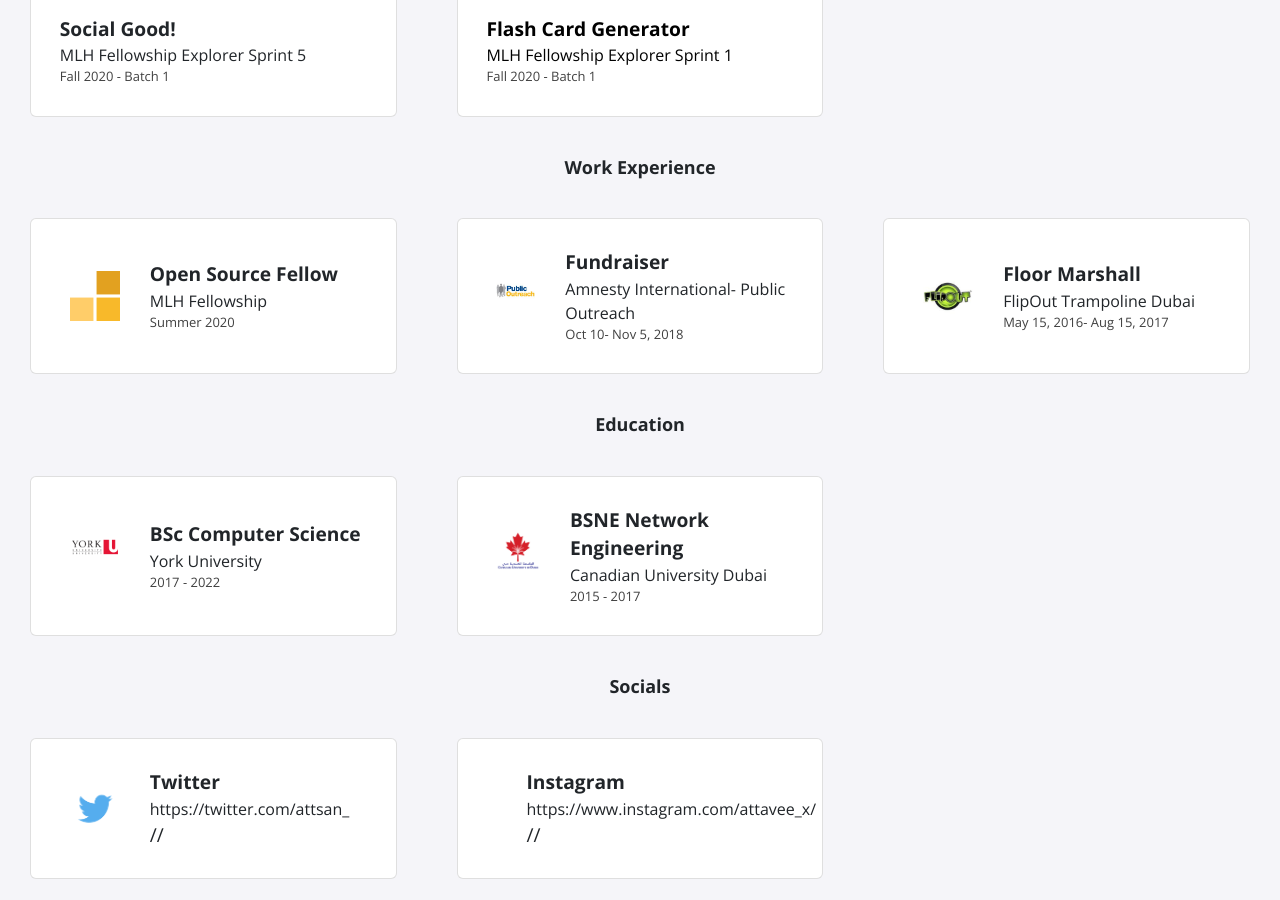
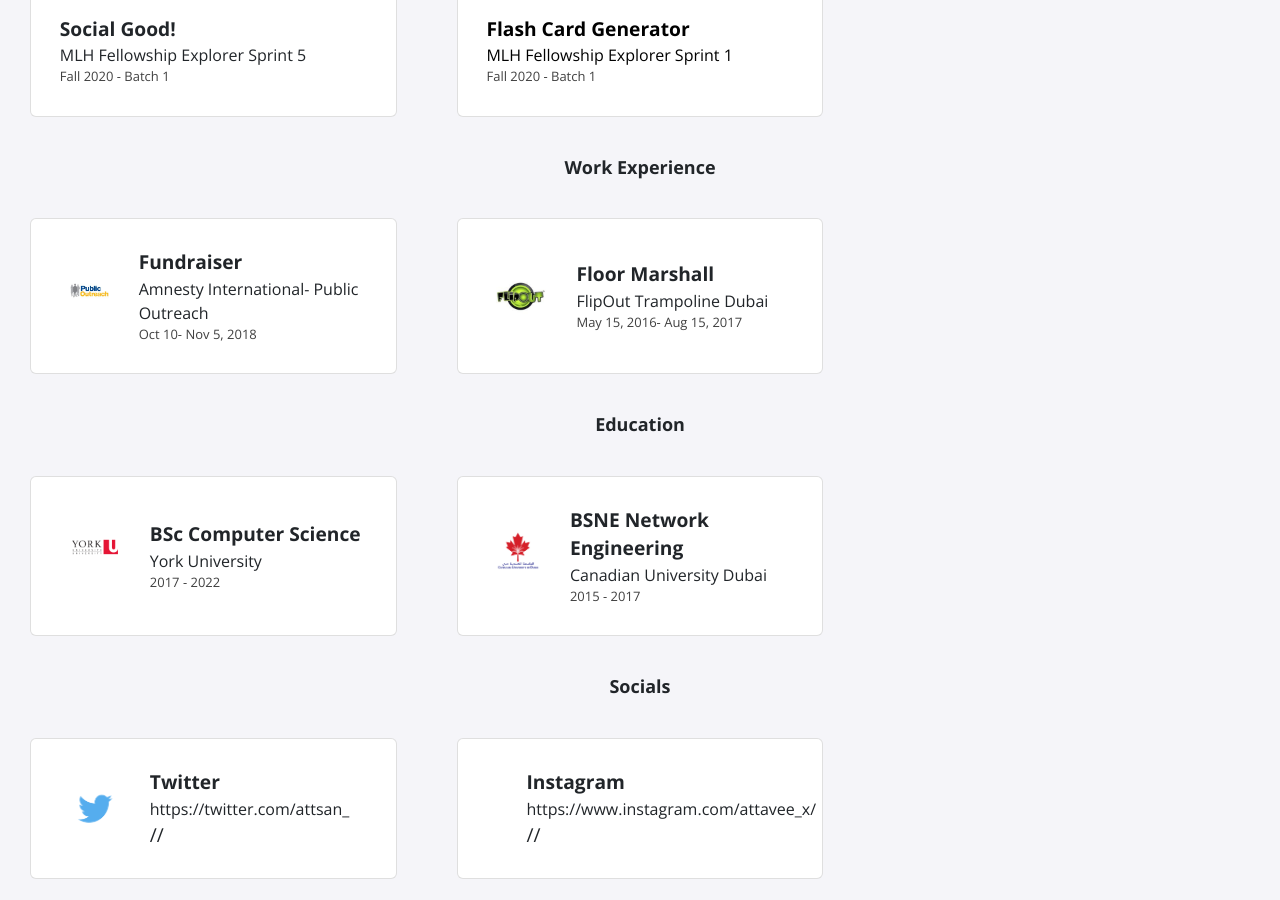
Before and after one commit to AttSan/AttSan.github.io, a Jekyll site: the page built from index.html, in a window 1280 px wide and 900 px high, scrolled down 536 px. Built offline with Jekyll 4.4.1, drawn with Linux system fonts in a browser that asks for light colours; nearby versions of some CDN libraries.

Commit message:
Update experience.yml

```diff
--- a/_data/experience.yml
+++ b/_data/experience.yml
@@ -1,8 +1,3 @@
-- role: Open Source Fellow
-  company: MLH Fellowship
-  dates: Summer 2020
-  logo: fellowship.svg
-
 - role: Fundraiser
   company: Amnesty International- Public Outreach
   dates: Oct 10- Nov 5, 2018
```
